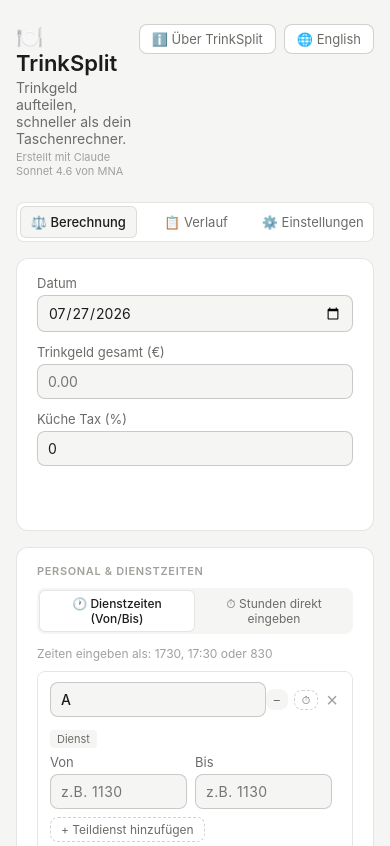
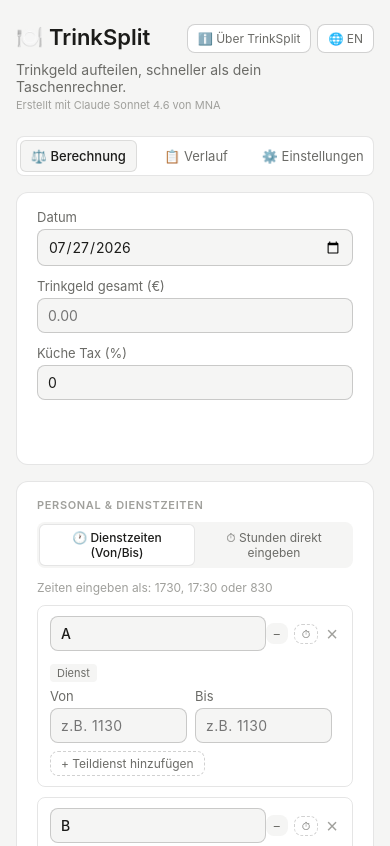
Before and after one commit to meeer-theblackintels/TrinkSplit, a plain HTML site: page index.html in a window 390 px wide. Shown: the top 846 px of the page. Drawn offline with Linux system fonts and the light colour scheme.

Commit message:
Add files via upload
Fixed the header and also fixed the header positions in mobile view.

```diff
--- a/index.html
+++ b/index.html
@@ -28,15 +28,17 @@
   *{box-sizing:border-box;margin:0;padding:0;}
   body{background:var(--bg);color:var(--text);font-family:var(--font);min-height:100vh;}
   .app{max-width:640px;margin:0 auto;padding:1.5rem 1rem 3rem;}
-  .header{display:flex;justify-content:space-between;align-items:flex-start;margin-bottom:1.5rem;}
+  .header{margin-bottom:1.5rem;}
+  .header-top{display:flex;justify-content:space-between;align-items:flex-start;gap:8px;margin-bottom:0.5rem;}
+  .header-btns{display:flex;gap:6px;flex-shrink:0;}
   h1{font-size:22px;font-weight:600;margin-bottom:0.2rem;}
   .subtitle{font-size:14px;color:var(--text-sec);}
-  .lang-btn{background:var(--surface);border:0.5px solid var(--border-strong);border-radius:var(--radius);padding:6px 12px;font-size:13px;cursor:pointer;color:var(--text-sec);font-family:var(--font);white-space:nowrap;}
+  .lang-btn{background:var(--surface);border:0.5px solid var(--border-strong);border-radius:var(--radius);padding:6px 10px;font-size:12px;cursor:pointer;color:var(--text-sec);font-family:var(--font);white-space:nowrap;}
   .lang-btn:hover{background:var(--surface-1);}
+  input[type=text],input[type=number],input[type=date]{width:100%;max-width:100%;box-sizing:border-box;padding:8px 10px;font-size:14px;font-family:var(--font);background:var(--surface-1);border:0.5px solid var(--border-strong);border-radius:var(--radius);color:var(--text);outline:none;-webkit-appearance:none;appearance:none;}
+  input:focus{border-color:var(--accent);box-shadow:0 0 0 3px rgba(37,99,235,0.15);}
   .card{background:var(--surface);border:0.5px solid var(--border);border-radius:12px;padding:1rem 1.25rem;margin-bottom:1rem;}
   label{font-size:13px;color:var(--text-sec);display:block;margin-bottom:4px;}
-  input[type=text],input[type=number],input[type=date]{width:100%;padding:8px 10px;font-size:14px;font-family:var(--font);background:var(--surface-1);border:0.5px solid var(--border-strong);border-radius:var(--radius);color:var(--text);outline:none;}
-  input:focus{border-color:var(--accent);box-shadow:0 0 0 3px rgba(37,99,235,0.15);}
   .row2{display:grid;grid-template-columns:1fr 1fr;gap:12px;margin-bottom:12px;}
   .sec{font-size:11px;font-weight:600;color:var(--text-muted);text-transform:uppercase;letter-spacing:0.06em;margin-bottom:10px;}
   .metric{background:var(--surface-1);border-radius:var(--radius);padding:0.75rem 1rem;}
@@ -99,15 +101,17 @@
 <div class="toast" id="toast"></div>
 
 <div class="header">
-  <div>
-    <h1>🍽️ <span id="t-title">TrinkSplit</span></h1>
-    <p class="subtitle" id="t-subtitle"></p>
-    <p style="font-size:11px;color:var(--text-muted);margin-top:3px;" id="t-credit"></p>
+  <div class="header-top">
+    <div>
+      <h1>🍽️ <span id="t-title">TrinkSplit</span></h1>
+    </div>
+    <div class="header-btns">
+      <button class="lang-btn" onclick="openAbout()">ℹ️ <span id="t-about-label">Über TrinkSplit</span></button>
+      <button class="lang-btn" onclick="toggleLang()" id="lang-btn">🌐 EN</button>
+    </div>
   </div>
-  <div style="display:flex;gap:8px;">
-    <button class="lang-btn" onclick="openAbout()" id="t-about-btn">ℹ️ <span id="t-about-label">Über TrinkSplit</span></button>
-    <button class="lang-btn" onclick="toggleLang()" id="lang-btn">🌐 English</button>
-  </div>
+  <p class="subtitle" id="t-subtitle"></p>
+  <p style="font-size:11px;color:var(--text-muted);margin-top:3px;" id="t-credit"></p>
 </div>
 
 <div class="tabs">
@@ -249,7 +253,7 @@
     title:'TrinkSplit', subtitle:'Trinkgeld aufteilen, schneller als dein Taschenrechner.',
     credit:'Erstellt mit Claude Sonnet 4.6 von MNA',
     github:'Finde mich auf GitHub',
-    langBtn:'🌐 English', tabCalc:'Berechnung', tabHistory:'Verlauf', tabSettings:'Einstellungen',
+    langBtn:'🌐 EN', tabCalc:'Berechnung', tabHistory:'Verlauf', tabSettings:'Einstellungen',
     datum:'Datum', trinkgeld:'Trinkgeld gesamt (€)', kuechetax:'Küche Tax (%)',
     personalSec:'Personal & Dienstzeiten', modeTime:'🕐 Dienstzeiten (Von/Bis)', modeHours:'⏱ Stunden direkt eingeben',
     hint:'Zeiten eingeben als: 1730, 17:30 oder 830', addPerson:'+ Person hinzufügen',
@@ -286,7 +290,7 @@
     title:'TrinkSplit', subtitle:'Distribute tips by hours worked, faster than your phone calculator.',
     credit:'Made using Claude Sonnet 4.6 by MNA',
     github:'Find me on GitHub',
-    langBtn:'🌐 Deutsch', tabCalc:'Calculate', tabHistory:'History', tabSettings:'Settings',
+    langBtn:'🌐 DE', tabCalc:'Calculate', tabHistory:'History', tabSettings:'Settings',
     datum:'Date', trinkgeld:'Total tips (€)', kuechetax:'Kitchen tax (%)',
     personalSec:'Staff & Shift Times', modeTime:'🕐 Shift times (from/to)', modeHours:'⏱ Enter hours directly',
     hint:'Enter times as: 1730, 17:30 or 830', addPerson:'+ Add person',
```
